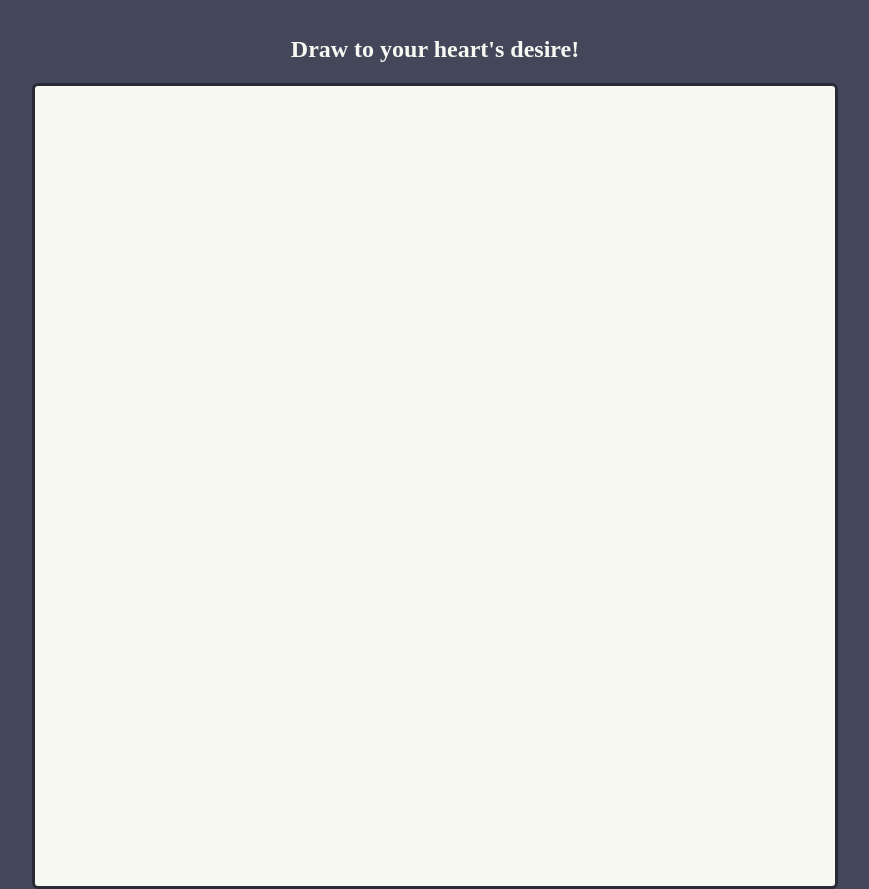
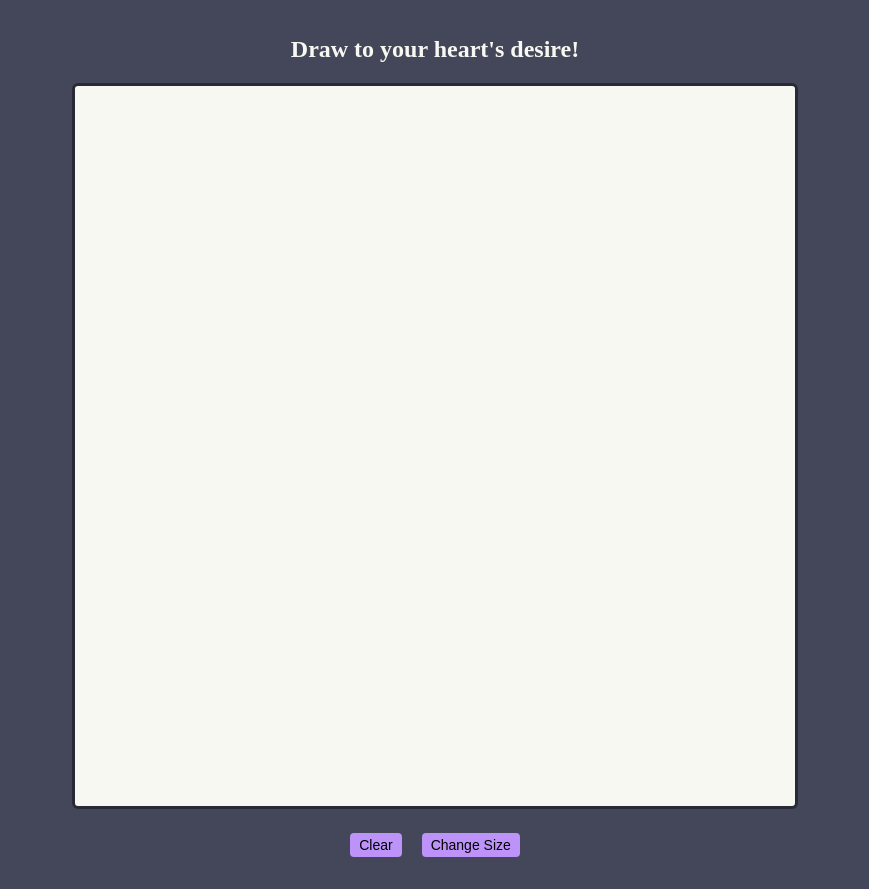
Before and after one commit to aileks/etch-a-sketch, a plain HTML site: page index.html in a window 1280 px wide. Shown: the top 889 px of the page, without its empty margins (205-1074 px from the left). Drawn offline with Linux system fonts and the light colour scheme.

Commit message:
Padding changes

```diff
--- a/styles.css
+++ b/styles.css
@@ -2,7 +2,6 @@
   --grid-rows: 16;
   --grid-cols: 16;
 }
-
 
 body {
   display: flex;
@@ -22,8 +21,8 @@ body {
   border: solid #282a36;
   border-width: 3px;
   border-radius: 6px;
-    width: 50rem;
-    height: 50rem;
+  width: 45rem;
+  height: 45rem;
   overflow: hidden;
 }
 
```
Lines whose indentation alone changed are shown as unchanged.
